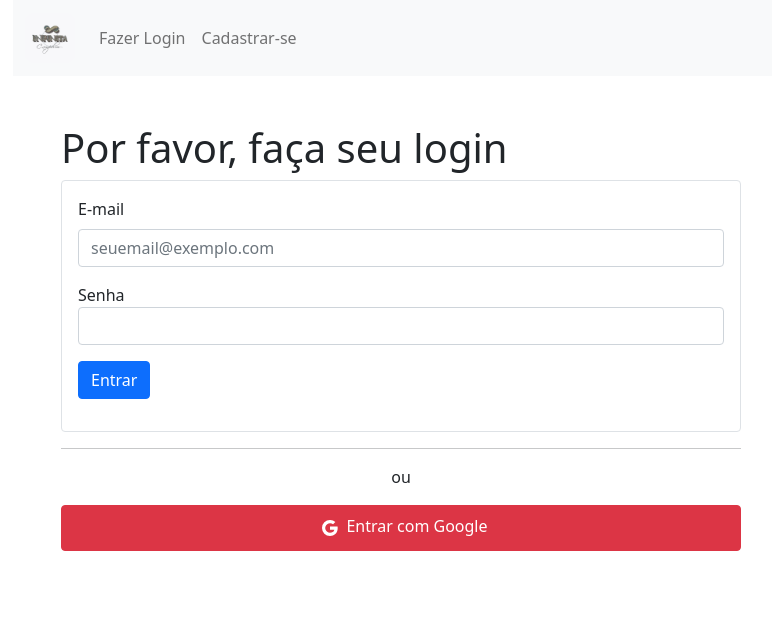
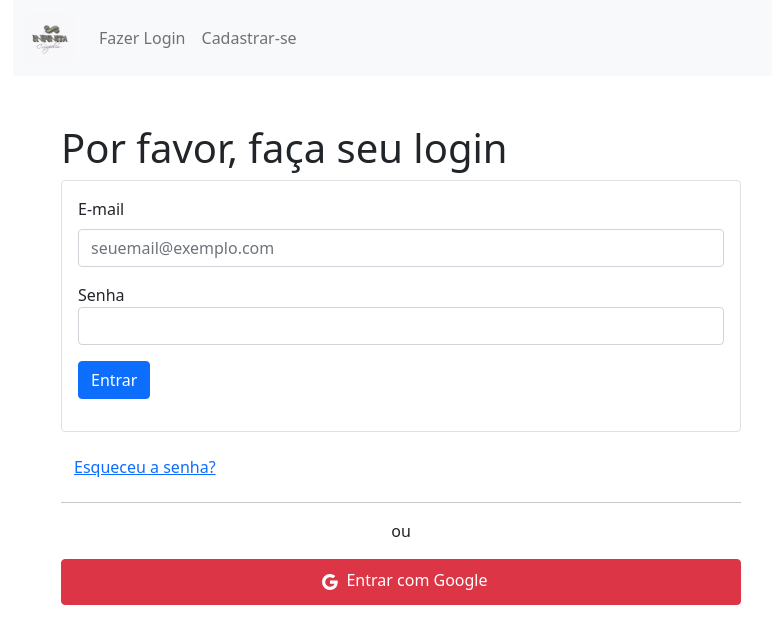
Before and after one commit to MouraVocal/infinita-campolim-booking-web, a React (Vite) app: page / in a window 1280 px wide. Shown: the top 644 px of the page, without its empty margins (239-1011 px from the left). Built offline with nearby package versions, Linux system fonts and the light colour scheme; no server answers.

Commit message:
add forgot password function

```diff
--- a/src/components/ScheduleCard/index.tsx
+++ b/src/components/ScheduleCard/index.tsx
@@ -55,6 +55,7 @@ export function ScheduleCard ({ data, uid }: IScheduleCard) {
   const handleCheckIn = async (uid: string) => {
     const docRef = doc(db, 'schedules', uid)
     await updateDoc(docRef, { isChecked: true })
+    clearInterval(verifyIfHasNotifications)
   }
 
   const handleDeleteSchedule = async (uid: string) => {
--- a/src/pages/SignIn/index.tsx
+++ b/src/pages/SignIn/index.tsx
@@ -1,7 +1,7 @@
 import { FormEvent, useState } from 'react'
 
 // Firebase
-import { getAuth, signInWithEmailAndPassword, GoogleAuthProvider, signInWithPopup } from 'firebase/auth'
+import { getAuth, signInWithEmailAndPassword, GoogleAuthProvider, signInWithPopup, sendPasswordResetEmail } from 'firebase/auth'
 import { firebaseConfig } from '../../config/firebase'
 import { initializeApp } from 'firebase/app'
 
@@ -41,6 +41,15 @@ export const SignIn: React.FC = () => {
         )
     }
     return alert('Por favor preencha os campos')
+  }
+
+  // get E-mail to a new password
+  const getEmailResetPassword = () => {
+    sendPasswordResetEmail(auth, email)
+      .then(() => {
+        alert('E-mail Enviado com sucesso, verifique sua caixa de entrada')
+      })
+      .catch(error => alert(`Por favor preencha o e-mail que deseja recuperar a senha. ${error.message}`))
   }
 
   const forms = document.getElementsByClassName('needs-validation')
@@ -101,6 +110,7 @@ export const SignIn: React.FC = () => {
             <button className='btn btn-primary mb-3' type="submit">Entrar</button>
           </div>
         </form>
+        <button className='btn btn-link' onClick={getEmailResetPassword}>Esqueceu a senha?</button>
         <hr />
         <p className='text-center'>ou</p>
         <button onClick={handleGoogleSignIn} className='btn btn-danger w-100'>
```
